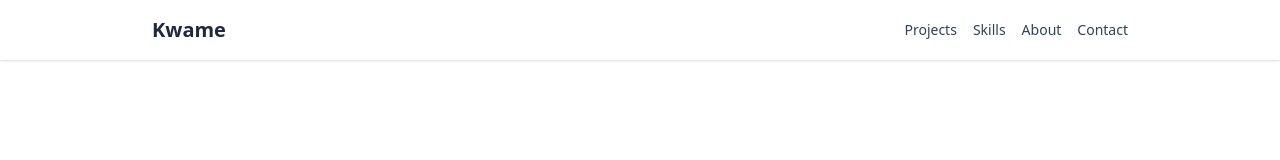
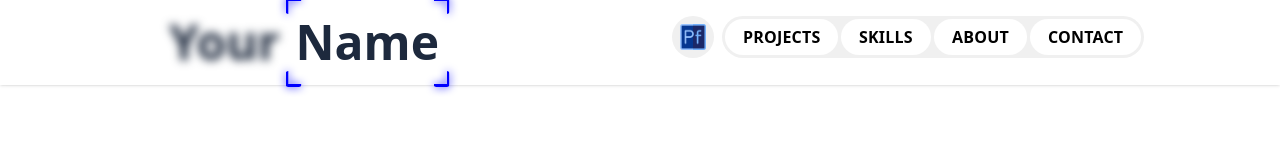
Before and after one commit to Typher7/react-portfolio, a React (Vite) app: page / in a window 1280 px wide. Shown: the top 160 px of the page. Built offline with nearby package versions, Linux system fonts and the light colour scheme.

Commit message:
used grids here instead to remove the initial overflow

```diff
--- a/src/components/Header.jsx
+++ b/src/components/Header.jsx
@@ -1,19 +1,54 @@
-import React from 'react'
+import React from "react";
+import PillNav from "./PillNav";
+import TrueFocus from "./TrueFocus";
+import logo from "../assets/portfolio.png";
 
 export default function Header() {
   return (
-    <section className="bg-white/60 backdrop-blur-md sticky top-0 z-30 shadow-sm">
-      <div className="max-w-5xl mx-auto px-6 py-4 flex items-center justify-between">
-        <a href="#hero">
-          <div className="text-xl font-semibold">Kwame</div>
-        </a>
-        <nav className="space-x-4 text-sm">
-          <a href="#projects" className="text-slate-700 hover:text-slate-900">Projects</a>
-          <a href="#skills" className="text-slate-700 hover:text-slate-900">Skills</a>
-          <a href="#about" className="text-slate-700 hover:text-slate-900">About</a>
-          <a href="#contact" className="text-slate-700 hover:text-slate-900">Contact</a>
-        </nav>
+    <section className="bg-white/60 backdrop-blur-md sticky top-0 z-30 shadow-sm w-full">
+      <div className="max-w-5xl mx-auto px-2 py-2 grid grid-cols-3 items-center w-full min-w-0">
+        <div className="min-w-0">
+          <a href="#hero" className="flex-shrink-0 min-w-0">
+            <div className="text-sm font-semibold whitespace-normal">
+              <TrueFocus
+                sentence="Your Name"
+                manualMode={false}
+                blurAmount={5}
+                borderColor="blue"
+                animationDuration={2}
+                pauseBetweenAnimations={1}
+              />
+            </div>
+            {/* <div className="text-xl font-semibold">Your Name</div> */}
+          </a>
+        </div>
+        <div></div>
+        <div className="flex-shrink-0 min-w-0 flex justify-end">
+          <PillNav
+            logo={logo}
+            logoAlt="Company Logo"
+            items={[
+              { label: "Projects", href: "#projects" },
+              { label: "Skills", href: "#skills" },
+              { label: "About", href: "#about" },
+              { label: "Contact", href: "#contact" },
+            ]}
+            activeHref="/"
+            className="custom-nav"
+            ease="power2.easeOut"
+            baseColor="#f0f0f0"
+            pillColor="#fff"
+            hoveredPillTextColor="blue"
+            pillTextColor="#000000"
+          />
+        </div>
+        {/* <nav className="space-x-4 text-sm">
+          <a href="#projects" className="text-slate-700 hover:text-blue-700">Projects</a>
+          <a href="#skills" className="text-slate-700 hover:text-blue-700">Skills</a>
+          <a href="#about" className="text-slate-700 hover:text-blue-700">About</a>
+          <a href="#contact" className="text-slate-700 hover:text-blue-700">Contact</a>
+        </nav> */}
       </div>
     </section>
-  )
+  );
 }
```
